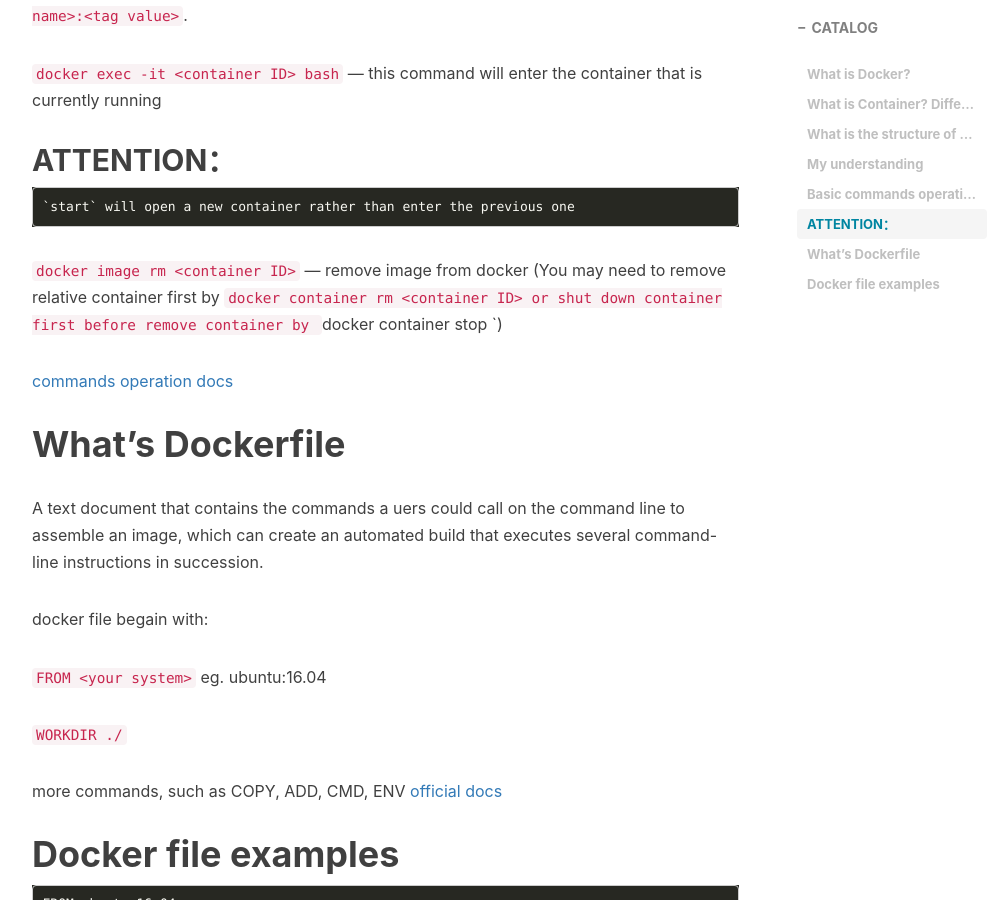
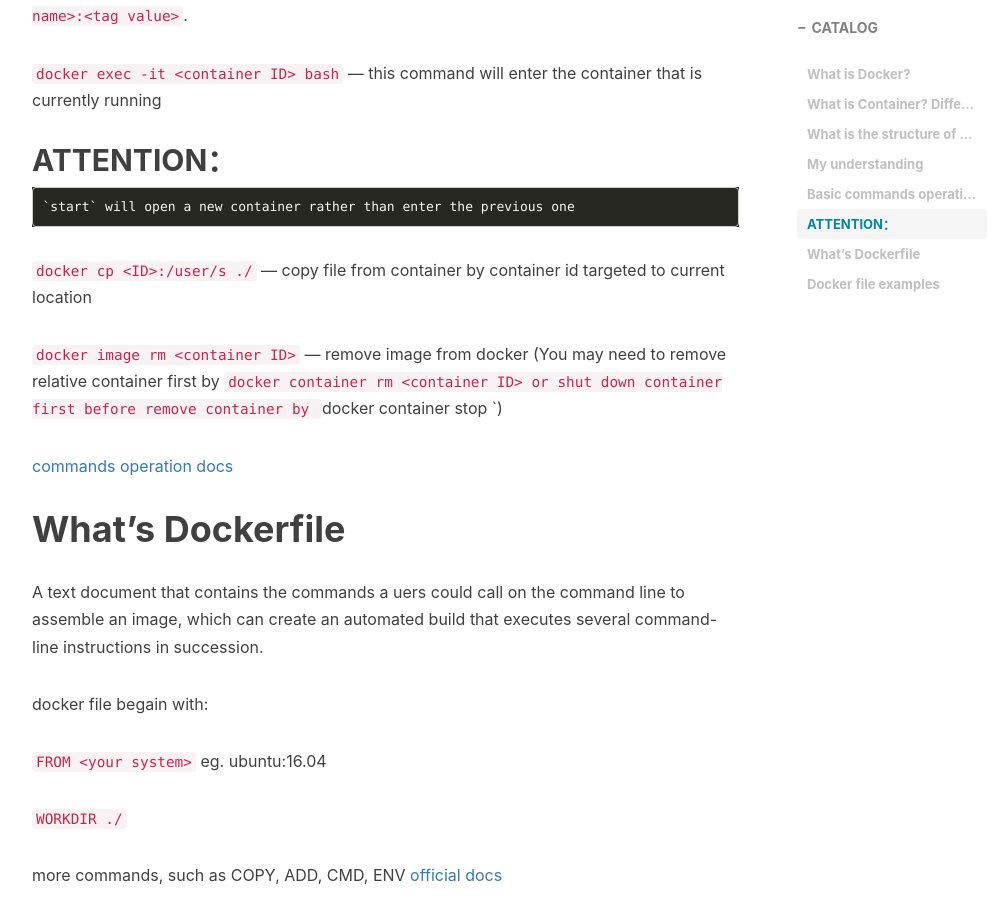
Before and after one commit to JadeSure/my_old_blog, a Jekyll site: the page built from _posts/2020-12-30-Docker-Introduction.md, in a window 1280 px wide and 900 px high, scrolled down 3803 px. Shown: the whole window, without its empty margins (233-1239 px from the left). Built offline with Jekyll 4.4.1, drawn with Linux system fonts in a browser that asks for light colours; nearby versions of some CDN libraries; comment, search, counter and statistics services are not loaded.

Commit message:
Update 2020-12-30-Docker-Introduction.md

```diff
--- a/_posts/2020-12-30-Docker-Introduction.md
+++ b/_posts/2020-12-30-Docker-Introduction.md
@@ -88,6 +88,8 @@
 ## ATTENTION：
     `start` will open a new container rather than enter the previous one
 
+`docker cp <ID>:/user/s ./` — copy file from container by container id targeted to current location
+
 `docker image rm <container ID>` — remove image from docker (You may need to remove relative container first by `docker container rm <container ID> or shut down container first before remove container by `docker container stop <container ID>`)
 
 [commands operation docs](https://docs.docker.com/engine/reference/commandline/docker/)
```
